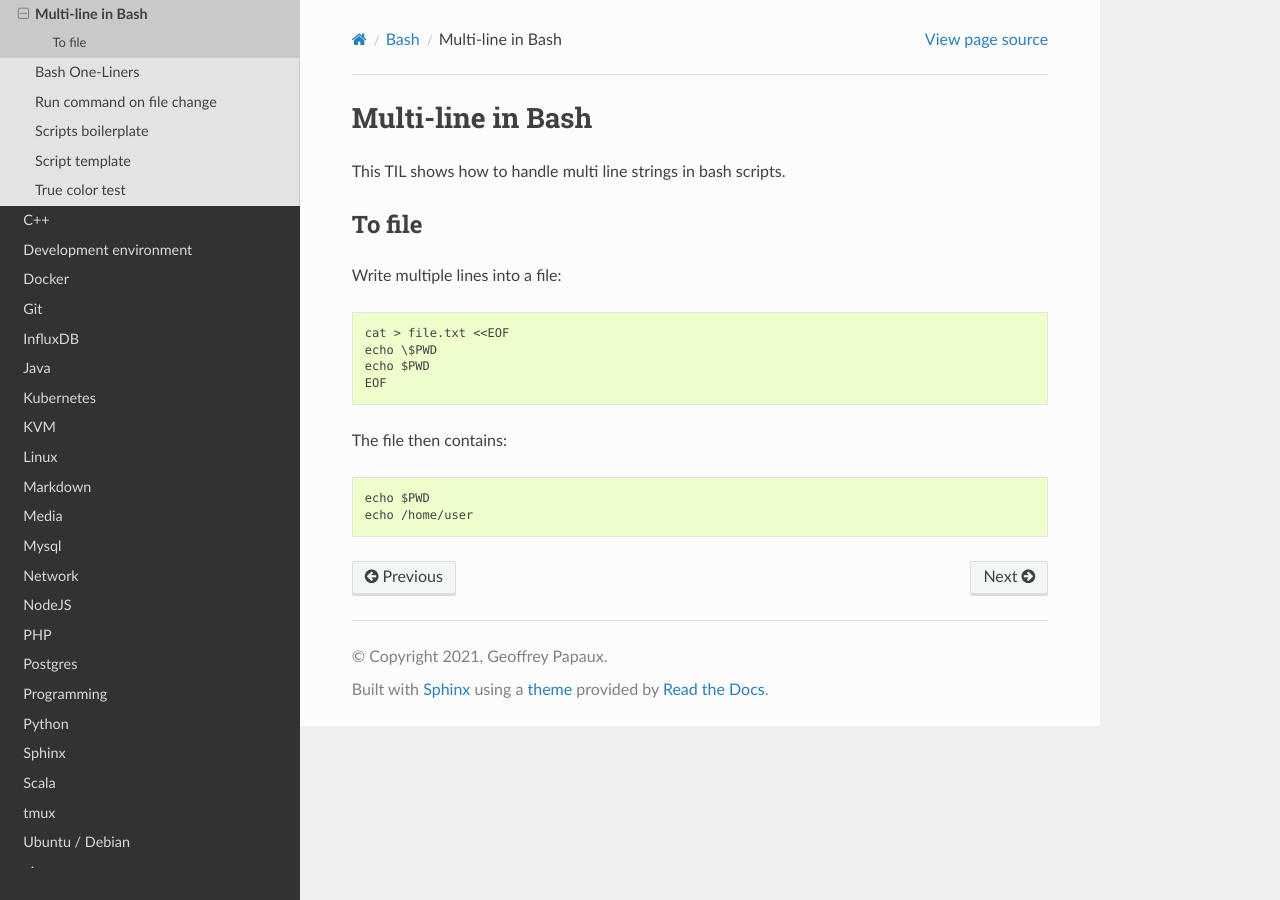
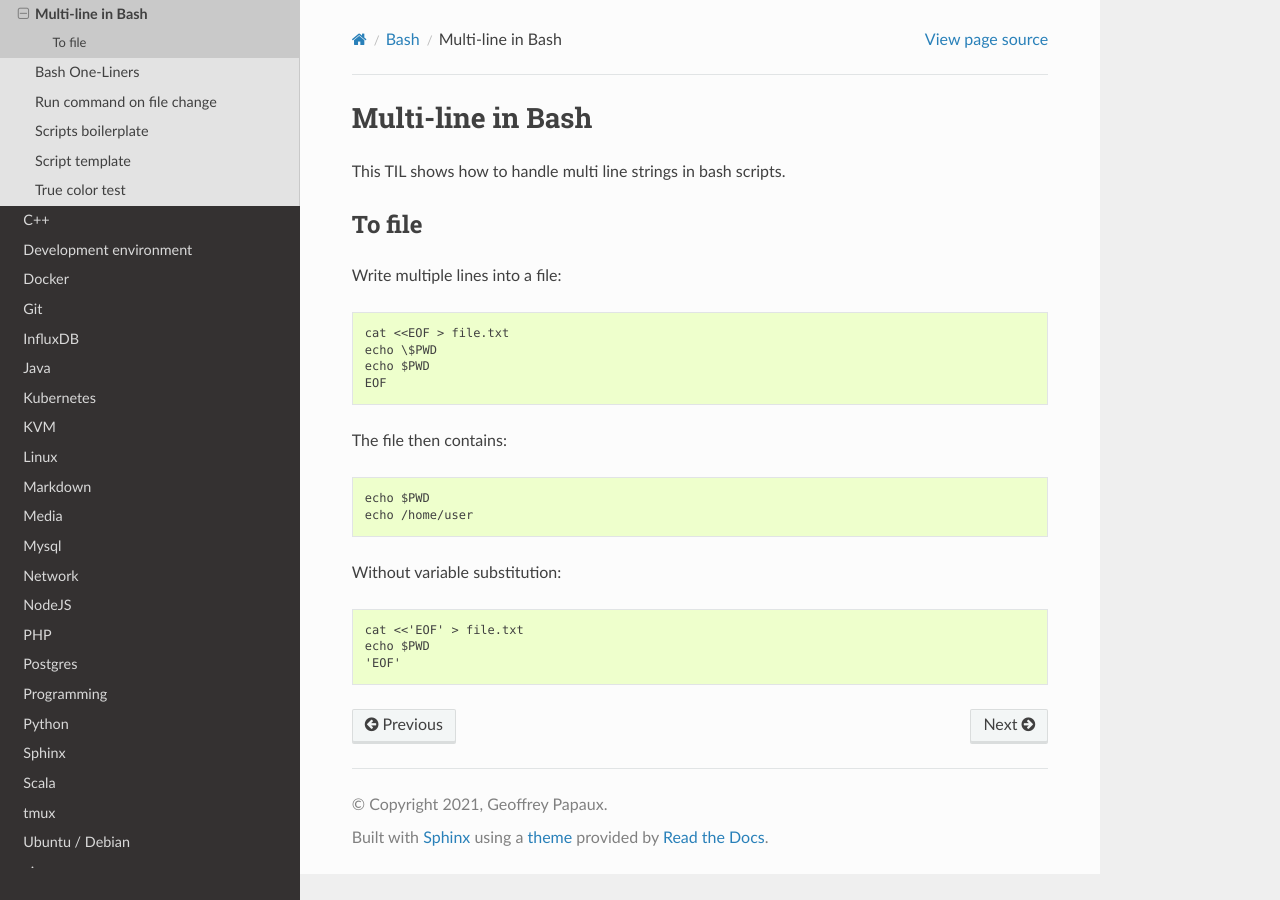
Before and after one commit to papaux/til, a Sphinx documentation site: the page built from source/bash/multiline.rst, in a window 1280 px wide. Built offline with Sphinx 7.4.7 and the Read the Docs theme 2.0.0, drawn with Linux system fonts in a browser that asks for light colours.

Commit message:
bash: no variable expansion cat EOF

```diff
--- a/source/bash/multiline.rst
+++ b/source/bash/multiline.rst
@@ -17,3 +17,9 @@ The file then contains::
 
   echo $PWD
   echo /home/user
+
+Without variable substitution::
+
+  cat <<'EOF' > file.txt
+  echo $PWD
+  'EOF'
```
Also changed, not shown: other parts of source/bash/multiline.rst (+1 -1 lines), 1 other file.
